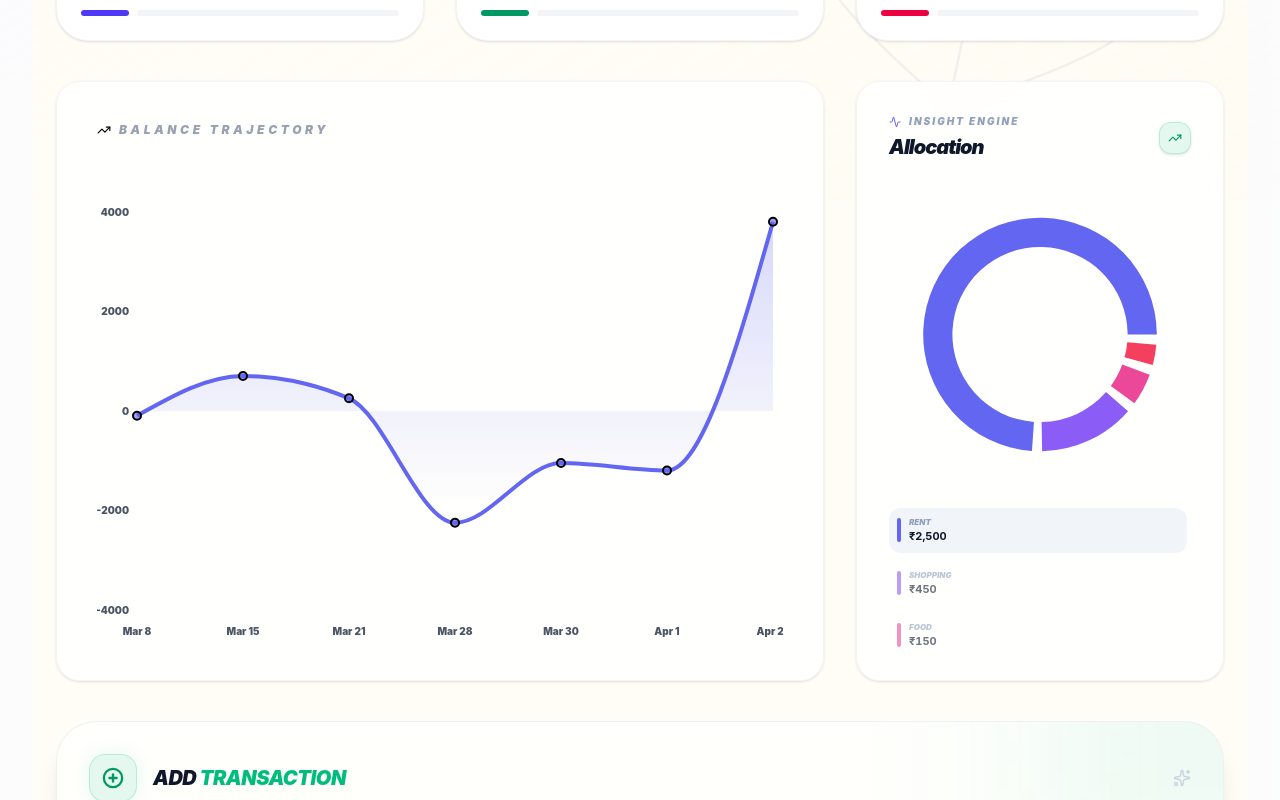
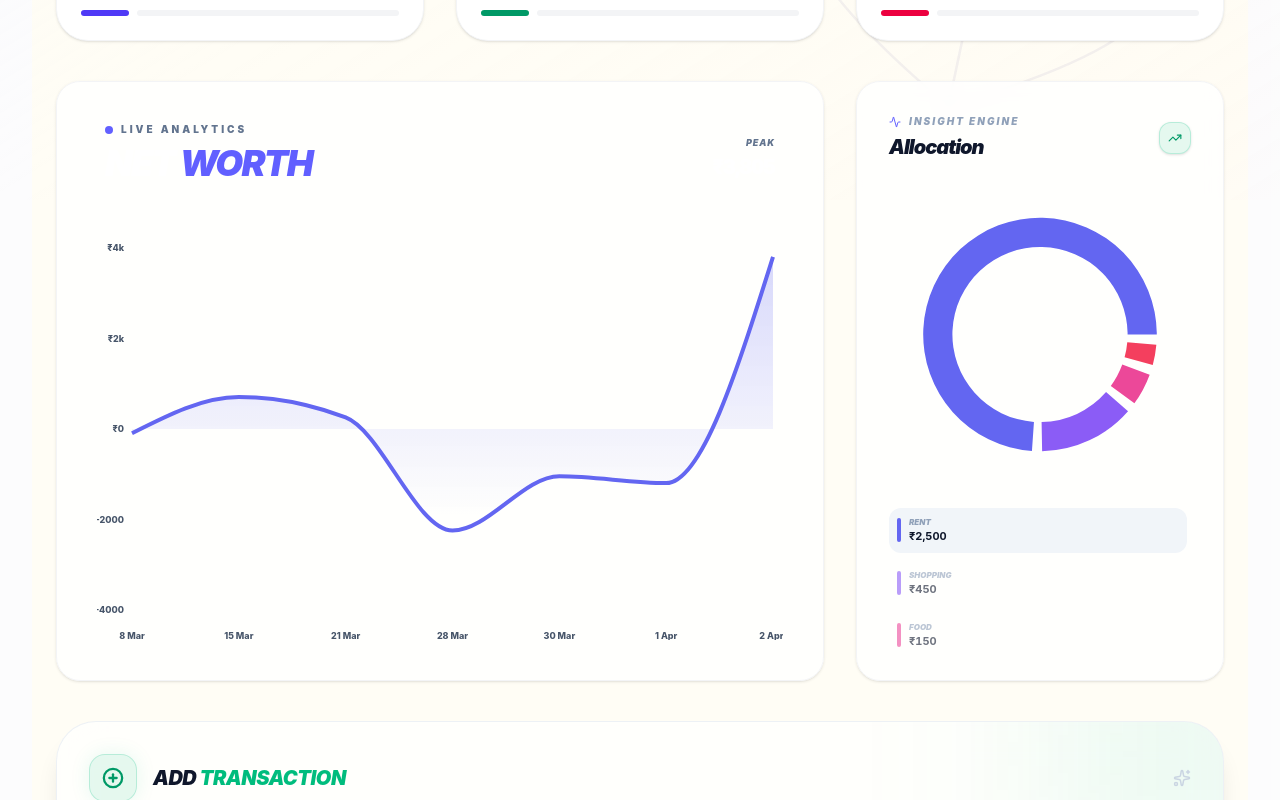
Before and after one commit to csnishant/zorvyn-finance-dashboard, a React (Vite) app: page / in a window 1280 px wide. Shown: the part 600-1400 px from the top of the page. Built offline with nearby package versions, Linux system fonts and the light colour scheme.

Commit message:
Enhance BalanceChart with optimized tooltip and improved data grouping; implement theme toggle in AppContext for better user experience

```diff
--- a/src/components/visualizations/BalanceChart.jsx
+++ b/src/components/visualizations/BalanceChart.jsx
@@ -8,88 +8,177 @@ import {
   Tooltip,
   ResponsiveContainer,
 } from "recharts";
-import { TrendingUp, Zap } from "lucide-react";
+import { Activity, Zap, Calendar, Tag, Inbox } from "lucide-react";
+
+// 1. Optimized Tooltip: Categorical only, No Redundancy
+const CustomTooltip = ({ active, payload }) => {
+  if (active && payload && payload.length) {
+    const data = payload[0].payload;
+    const hasTransactions = data.details && data.details.length > 0;
+
+    return (
+      <div className="glass bg-slate-950/95 border border-white/10 p-4 rounded-2xl shadow-2xl backdrop-blur-xl pointer-events-none select-none min-w-[220px] z-[9999]">
+        {/* Header: Date Only */}
+        <div className="flex items-center gap-2 mb-4 border-b border-white/5 pb-2">
+          <Calendar size={12} className="text-indigo-400" />
+          <span className="text-[10px] font-black uppercase tracking-widest text-slate-400">
+            {data.fullDate}
+          </span>
+        </div>
+
+        {/* Current Balance */}
+        <div className="flex flex-col mb-4">
+          <span className="text-[9px] font-bold text-slate-500 uppercase tracking-tight">
+            Total Equity
+          </span>
+          <span className="text-2xl font-black text-white tracking-tighter tabular-nums">
+            ₹{payload[0].value.toLocaleString()}
+          </span>
+        </div>
+
+        {/* Category List or No Data Message */}
+        <div className="space-y-2">
+          <span className="text-[9px] font-black text-indigo-400 uppercase tracking-widest block mb-1">
+            Activity Details
+          </span>
+
+          {hasTransactions ? (
+            data.details.map((item, idx) => (
+              <div
+                key={idx}
+                className="flex items-center justify-between bg-white/[0.03] p-2.5 rounded-xl border border-white/[0.05]">
+                <div className="flex items-center gap-2">
+                  <Tag size={10} className="text-slate-500" />
+                  <span className="text-[10px] font-bold text-slate-300 capitalize">
+                    {item.category || "Other"}
+                  </span>
+                </div>
+                <span
+                  className={`text-[10px] font-black ${item.type === "income" ? "text-emerald-400" : "text-rose-400"}`}>
+                  {item.type === "income" ? "+" : "-"}₹
+                  {item.amount.toLocaleString()}
+                </span>
+              </div>
+            ))
+          ) : (
+            <div className="flex flex-col items-center py-2 opacity-40">
+              <Inbox size={16} className="text-slate-400 mb-1" />
+              <p className="text-[9px] font-bold text-slate-400 uppercase">
+                No Transactions
+              </p>
+            </div>
+          )}
+        </div>
+      </div>
+    );
+  }
+  return null;
+};
 
 const BalanceChart = ({ transactions }) => {
-  const data = useMemo(() => {
-    if (!transactions || transactions.length === 0) return [];
+  const chartData = useMemo(() => {
+    if (!transactions?.length) return [];
 
-    // 1. DATA CLEANING & SORTING (Sabse important step)
+    // 1. Sort by actual Date
     const sorted = [...transactions]
-      .filter((t) => t.date && !isNaN(new Date(t.date).getTime())) // Invalid dates hatayein
-      .sort((a, b) => new Date(a.date) - new Date(b.date)); // Purane se naya sort karein
+      .filter((t) => t.date && !isNaN(new Date(t.date).getTime()))
+      .sort((a, b) => new Date(a.date).getTime() - new Date(b.date).getTime());
 
+    const groupedData = [];
     let runningBalance = 0;
 
-    // 2. RUNNING BALANCE CALCULATION
-    return sorted.map((t) => {
-      const amt = parseFloat(t.amount) || 0;
-      if (t.type?.toLowerCase() === "income") {
-        runningBalance += amt;
-      } else {
-        runningBalance -= amt;
-      }
+    // 2. Group by Date Key
+    const dayGroups = sorted.reduce((acc, t) => {
+      const dateKey = new Date(t.date).toLocaleDateString("en-IN");
+      if (!acc[dateKey]) acc[dateKey] = [];
+      acc[dateKey].push(t);
+      return acc;
+    }, {});
 
-      return {
-        displayDate: new Date(t.date).toLocaleDateString("en-US", {
-          month: "short",
-          day: "numeric",
-        }),
+    const sortedDateKeys = Object.keys(dayGroups).sort((a, b) => {
+      const [dA, mA, yA] = a.split("/");
+      const [dB, mB, yB] = b.split("/");
+      return new Date(yA, mA - 1, dA) - new Date(yB, mB - 1, dB);
+    });
+
+    sortedDateKeys.forEach((dateKey) => {
+      const dayTransactions = dayGroups[dateKey];
+      let dailyNetChange = 0;
+
+      dayTransactions.forEach((t) => {
+        const amt = parseFloat(t.amount) || 0;
+        dailyNetChange += t.type?.toLowerCase() === "income" ? amt : -amt;
+      });
+
+      runningBalance += dailyNetChange;
+
+      groupedData.push({
+        displayDate: new Date(dayTransactions[0].date).toLocaleDateString(
+          "en-IN",
+          { month: "short", day: "numeric" },
+        ),
+        fullDate: new Date(dayTransactions[0].date).toLocaleDateString(
+          "en-IN",
+          { day: "numeric", month: "long", year: "numeric" },
+        ),
         balance: runningBalance,
-      };
+        details: dayTransactions, // Only relevant day's details
+      });
     });
+
+    return groupedData;
   }, [transactions]);
 
-  // FALLBACK: Agar data empty ho
-  if (data.length === 0) {
+  if (!chartData.length)
     return (
       <div className="h-full flex flex-col items-center justify-center opacity-20 gap-4">
-        <Zap
-          size={48}
-          strokeWidth={1}
-          className="animate-pulse text-brand-primary"
-        />
-        <p className="text-[10px] uppercase tracking-[0.4em] font-black italic text-white">
-          No Ledger Data Detected
+        <Zap size={40} className="animate-pulse text-indigo-500" />
+        <p className="text-[10px] font-black text-white uppercase tracking-[0.5em]">
+          No Activity
         </p>
       </div>
     );
-  }
 
   return (
-    <div className="w-full h-full flex flex-col gap-6">
-      {/* HEADER */}
-      <div className="flex justify-between items-end">
+    <div className="w-full h-full flex flex-col gap-8 select-none relative">
+      {/* HEADER SECTION */}
+      <div className="flex justify-between items-end px-2">
         <div className="flex flex-col gap-1">
-          <div className="flex items-center gap-2">
-            <TrendingUp size={14} className="text-brand-primary" />
-            <h3 className="text-xs font-black uppercase tracking-[0.3em] text-gray-400 italic">
-              Balance Trajectory
-            </h3>
+          <div className="flex items-center gap-2 mb-1">
+            <div className="w-2 h-2 rounded-full bg-indigo-500 animate-pulse" />
+            <span className="text-[10px] font-black uppercase tracking-[0.3em] text-slate-500">
+              Live Analytics
+            </span>
           </div>
-          <p className="text-3xl font-black text-white tracking-tighter italic uppercase">
-            Net <span className="text-brand-primary">Equity</span>
-          </p>
+          <h2 className="text-4xl font-black text-white tracking-tighter uppercase italic leading-none">
+            Net <span className="text-indigo-500">Worth</span>
+          </h2>
+        </div>
+        <div className="flex flex-col items-end text-right">
+          <span className="text-[9px] font-black text-slate-500 uppercase tracking-widest italic mb-1">
+            Peak
+          </span>
+          <span className="text-xl font-black text-white tracking-tighter tabular-nums">
+            ₹{Math.max(...chartData.map((d) => d.balance)).toLocaleString()}
+          </span>
         </div>
       </div>
 
-      {/* CHART ENGINE */}
-      <div
-        className="flex-grow min-h-[300px] w-full"
-        style={{ position: "relative" }}>
+      {/* CHART CANVAS */}
+      <div className="flex-grow min-h-[340px] w-full relative pt-6 border-t border-white/[0.03]">
         <ResponsiveContainer width="100%" height="100%">
           <AreaChart
-            data={data}
-            margin={{ top: 10, right: 10, left: -20, bottom: 0 }}>
+            data={chartData}
+            margin={{ top: 10, right: 10, left: -25, bottom: 0 }}>
             <defs>
-              <linearGradient id="colorBalance" x1="0" y1="0" x2="0" y2="1">
+              <linearGradient id="balanceGradient" x1="0" y1="0" x2="0" y2="1">
                 <stop offset="5%" stopColor="#6366f1" stopOpacity={0.4} />
                 <stop offset="95%" stopColor="#6366f1" stopOpacity={0} />
               </linearGradient>
             </defs>
 
             <CartesianGrid
-              strokeDasharray="3 3"
+              strokeDasharray="0"
               vertical={false}
               stroke="rgba(255,255,255,0.03)"
             />
@@ -98,34 +187,29 @@ const BalanceChart = ({ transactions }) => {
               dataKey="displayDate"
               axisLine={false}
               tickLine={false}
-              tick={{ fill: "#4b5563", fontSize: 10, fontWeight: 900 }}
-              dy={10}
-              minTickGap={30}
+              tick={{ fill: "#475569", fontSize: 9, fontWeight: 800 }}
+              dy={15}
             />
 
             <YAxis
               axisLine={false}
               tickLine={false}
-              tick={{ fill: "#4b5563", fontSize: 10, fontWeight: 900 }}
+              tick={{ fill: "#475569", fontSize: 9, fontWeight: 800 }}
               domain={["auto", "auto"]}
+              tickFormatter={(v) =>
+                `₹${v >= 1000 ? (v / 1000).toFixed(0) + "k" : v}`
+              }
             />
 
             <Tooltip
-              content={({ active, payload }) => {
-                if (active && payload && payload.length) {
-                  return (
-                    <div className="bg-black/80 border border-white/10 p-4 rounded-xl shadow-2xl backdrop-blur-xl">
-                      <p className="text-[10px] font-black text-brand-primary uppercase tracking-[0.2em] mb-1 italic">
-                        Temporal Index: {payload[0].payload.displayDate}
-                      </p>
-                      <p className="text-2xl font-black text-white italic tracking-tighter">
-                        ${payload[0].value.toLocaleString()}
-                      </p>
-                    </div>
-                  );
-                }
-                return null;
+              content={<CustomTooltip />}
+              cursor={{
+                stroke: "#6366f1",
+                strokeWidth: 2,
+                strokeDasharray: "4 4",
               }}
+              allowEscapeViewBox={{ x: true, y: true }}
+              wrapperStyle={{ zIndex: 10000 }}
             />
 
             <Area
@@ -133,10 +217,15 @@ const BalanceChart = ({ transactions }) => {
               dataKey="balance"
               stroke="#6366f1"
               strokeWidth={4}
-              fill="url(#colorBalance)"
+              fill="url(#balanceGradient)"
               animationDuration={1500}
-              dot={{ r: 4, fill: "#6366f1", strokeWidth: 2, stroke: "#000" }}
-              activeDot={{ r: 8, strokeWidth: 0, className: "animate-pulse" }}
+              activeDot={{
+                r: 6,
+                fill: "#fff",
+                stroke: "#6366f1",
+                strokeWidth: 3,
+                className: "drop-shadow-[0_0_10px_rgba(99,102,241,0.8)]",
+              }}
             />
           </AreaChart>
         </ResponsiveContainer>
```
Also changed, not shown: src/context/AppContext.jsx (+40 -32 lines).
